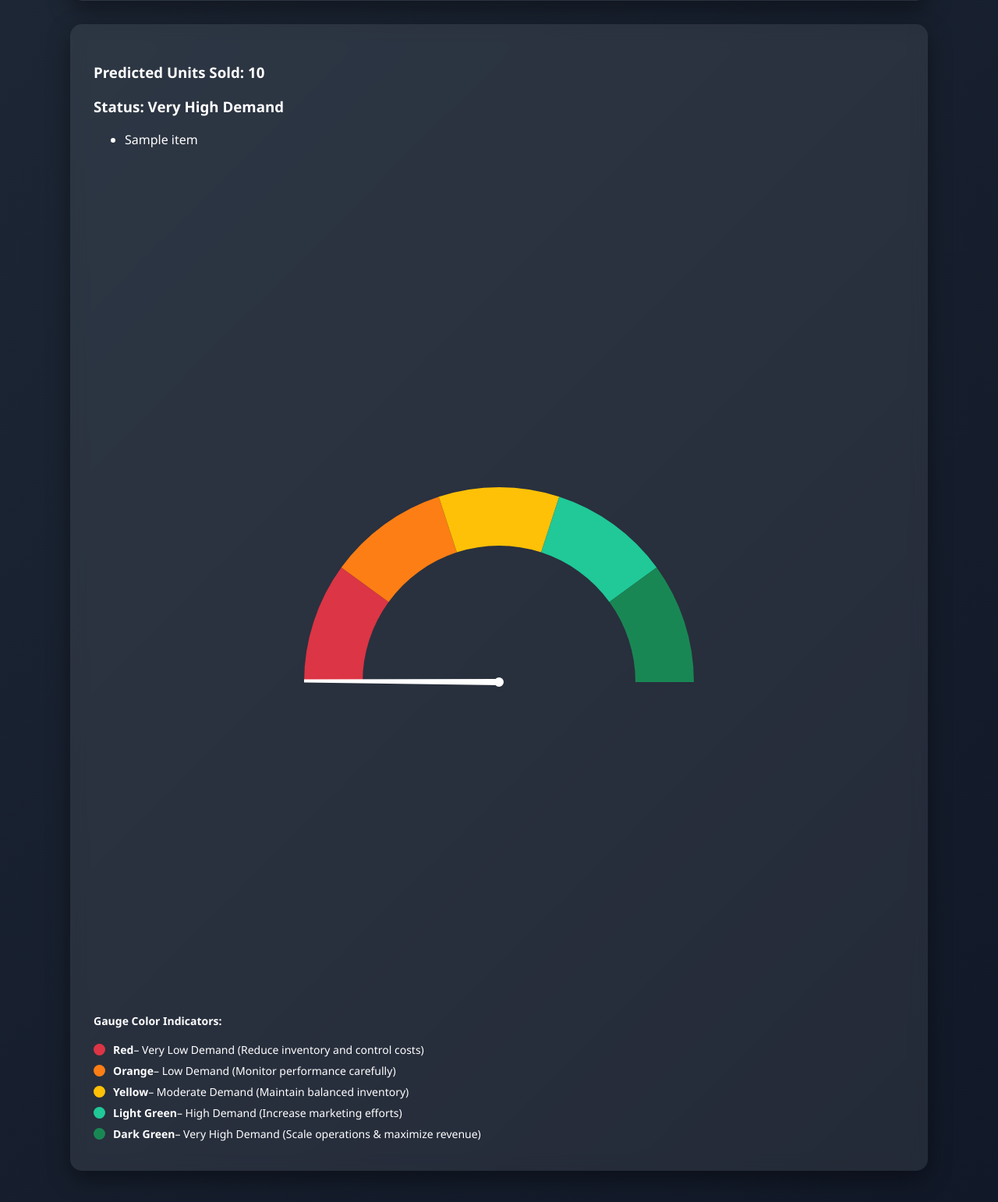
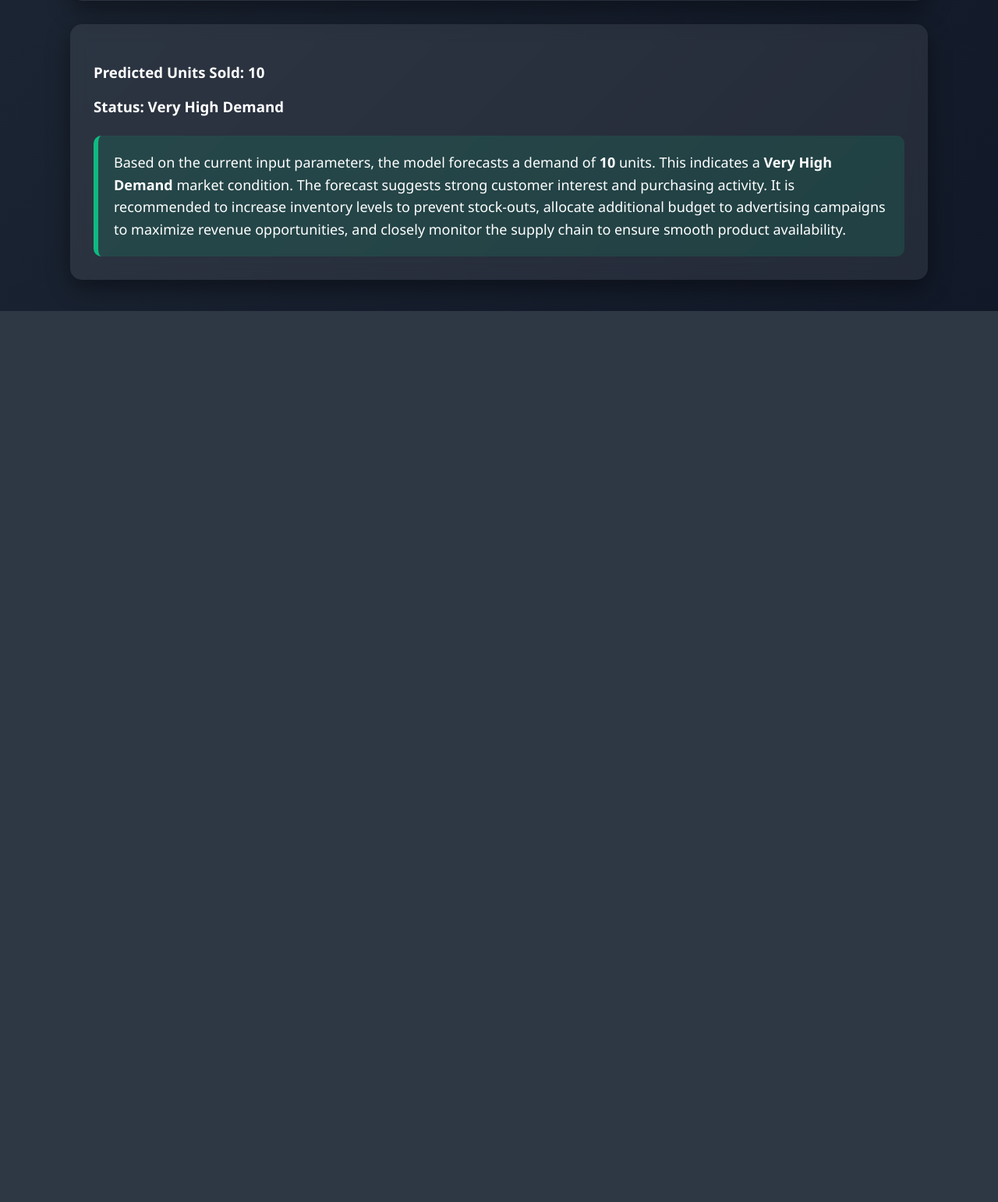
Before and after one commit to afnankhan123456/Ecommerce_demand_forecasting, a Flask app: template templates/index.html in a window 1280 px wide. Shown: the part 610-2152 px from the top of the page at 78% size. After the commit the page ends 1009 px from the top, so only its background shows below. Run offline with Flask 3, Linux system fonts and the light colour scheme; the template is opened without the code that fills it: most values are stand-ins (such as "Sample title", 1, 10 or a date in 2020); parts of the project's set-up code (start-up, migrations or seed data) failed here and were passed over.

Commit message:
Update index.html

```diff
--- a/templates/index.html
+++ b/templates/index.html
@@ -92,6 +92,16 @@
             text-align: center;
             color: #fff;
         }
+
+        .prediction-box {
+            margin-top: 25px;
+            padding: 20px;
+            background: rgba(16, 185, 129, 0.15);
+            border-left: 6px solid #10b981;
+            border-radius: 10px;
+            font-size: 18px;
+            line-height: 1.6;
+        }
     </style>
 </head>
 
@@ -154,100 +164,29 @@
 <h3>Predicted Units Sold: {{ prediction }}</h3>
 <h3>Status: {{ demand_status }}</h3>
 
-{% if recommendation %}
-<ul>
-    {% for item in recommendation %}
-        <li>{{ item }}</li>
-    {% endfor %}
-</ul>
-{% endif %}
+<div class="prediction-box">
+    Based on the current input parameters, the model forecasts a demand of
+    <strong>{{ prediction }}</strong> units. This indicates a
+    <strong>{{ demand_status }}</strong> market condition.
 
-<div class="center" style="margin-top:40px;">
-    <canvas id="gaugeChart" style="max-width:500px;"></canvas>
-</div>
-
-<!-- FULL LEGEND RESTORED -->
-<div class="legend">
-    <h4>Gauge Color Indicators:</h4>
-
-    <div class="legend-item">
-        <div class="legend-color" style="background:#dc3545;"></div>
-        <strong>Red</strong> – Very Low Demand (Reduce inventory and control costs)
-    </div>
-
-    <div class="legend-item">
-        <div class="legend-color" style="background:#fd7e14;"></div>
-        <strong>Orange</strong> – Low Demand (Monitor performance carefully)
-    </div>
-
-    <div class="legend-item">
-        <div class="legend-color" style="background:#ffc107;"></div>
-        <strong>Yellow</strong> – Moderate Demand (Maintain balanced inventory)
-    </div>
-
-    <div class="legend-item">
-        <div class="legend-color" style="background:#20c997;"></div>
-        <strong>Light Green</strong> – High Demand (Increase marketing efforts)
-    </div>
-
-    <div class="legend-item">
-        <div class="legend-color" style="background:#198754;"></div>
-        <strong>Dark Green</strong> – Very High Demand (Scale operations & maximize revenue)
-    </div>
+    {% if demand_status == "High Demand" or demand_status == "Very High Demand" %}
+    The forecast suggests strong customer interest and purchasing activity.
+    It is recommended to increase inventory levels to prevent stock-outs,
+    allocate additional budget to advertising campaigns to maximize revenue opportunities,
+    and closely monitor the supply chain to ensure smooth product availability.
+    {% elif demand_status == "Moderate Demand" %}
+    The demand appears stable. Maintain balanced inventory levels,
+    optimize pricing strategies, and monitor performance metrics regularly
+    to sustain consistent sales growth.
+    {% else %}
+    The forecast indicates lower market demand.
+    Consider reducing excess inventory, controlling operational costs,
+    optimizing marketing spend, and analyzing customer behavior
+    to identify improvement opportunities.
+    {% endif %}
 </div>
 
 </div>
-
-<script>
-const predictionValue = {{ prediction }};
-const maxValue = 5000;
-
-const data = {
-    datasets: [{
-        data: [1000,1000,1000,1000,1000],
-        backgroundColor: ['#dc3545','#fd7e14','#ffc107','#20c997','#198754'],
-        borderWidth: 0,
-        circumference: 180,
-        rotation: 270,
-        cutout: '70%'
-    }]
-};
-
-const needlePlugin = {
-    id: 'needle',
-    afterDraw(chart) {
-        const {ctx, chartArea: {height}} = chart;
-        ctx.save();
-
-        const angle = Math.PI + (predictionValue / maxValue) * Math.PI;
-        const cx = chart.getDatasetMeta(0).data[0].x;
-        const cy = chart.getDatasetMeta(0).data[0].y;
-
-        ctx.translate(cx, cy);
-        ctx.rotate(angle);
-
-        ctx.beginPath();
-        ctx.moveTo(0, -4);
-        ctx.lineTo(height / 2 - 20, 0);
-        ctx.lineTo(0, 4);
-        ctx.fillStyle = 'white';
-        ctx.fill();
-
-        ctx.beginPath();
-        ctx.arc(0, 0, 6, 0, 2 * Math.PI);
-        ctx.fill();
-
-        ctx.restore();
-    }
-};
-
-new Chart(document.getElementById('gaugeChart'), {
-    type: 'doughnut',
-    data: data,
-    options: { responsive: true, plugins: { legend: { display: false } } },
-    plugins: [needlePlugin]
-});
-</script>
 
 {% endif %}
 
```
